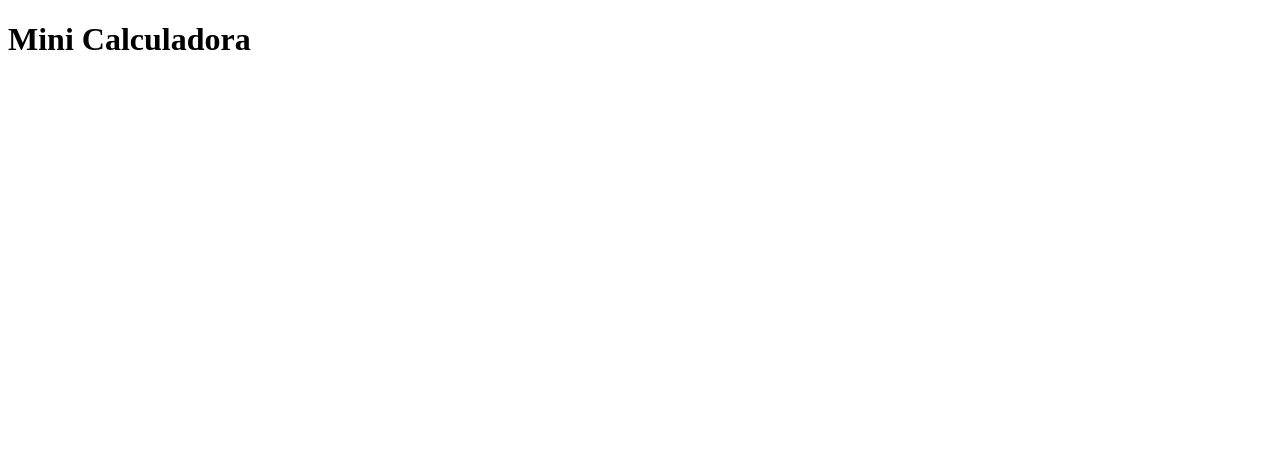
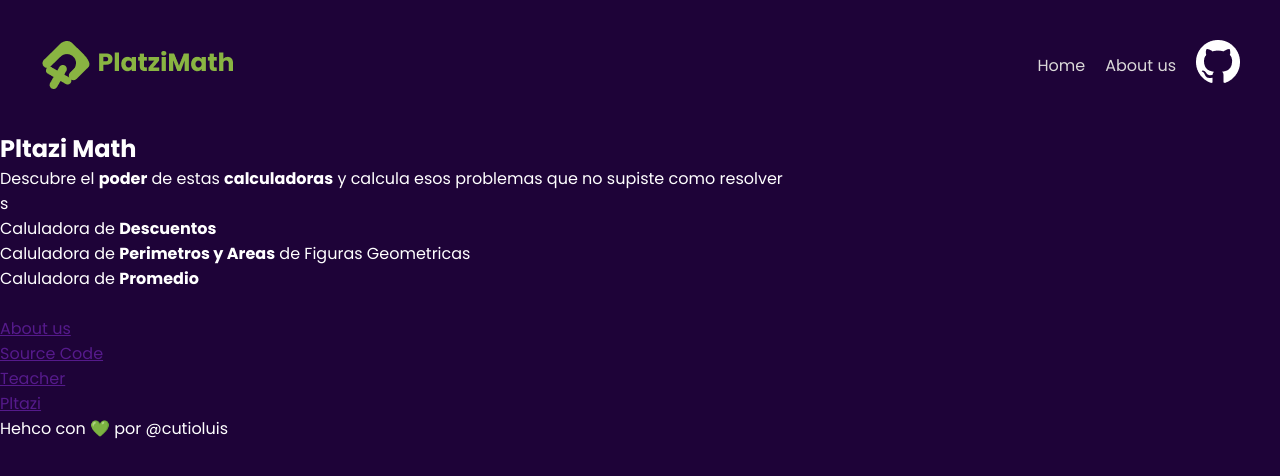
Before and after one commit to cutioluis/platzi-JsPractico, a website: page index.html in a window 1280 px wide. Drawn offline with Linux system fonts and the light colour scheme.

Commit message:
ADD navbar platzi-math

```diff
--- a/index.html
+++ b/index.html
@@ -1,13 +1,65 @@
 <!DOCTYPE html>
 <html lang="en">
+
 <head>
     <meta charset="UTF-8">
     <meta http-equiv="X-UA-Compatible" content="IE=edge">
     <meta name="viewport" content="width=device-width, initial-scale=1.0">
+    <link rel="preconnect" href="https://fonts.googleapis.com">
+    <link rel="preconnect" href="https://fonts.gstatic.com" crossorigin>
+    <link href="https://fonts.googleapis.com/css2?family=Poppins:wght@100;200;300;400;500;600;700;800;900&display=swap"
+        rel="stylesheet">
+    <link rel="stylesheet" href="./main.css">
     <title>Platzi Js-Practico</title>
 </head>
+
 <body>
-    <h1>Mini Calculadora</h1>
+    <header>
+        <nav>
+            <ul>
+                <img src="/assets/pl-logo.png" alt="" class="Pltazi Math" />
+            </ul>
+            <ul>
+                <li><a href="">Home</a></li>
+                <li><a href="">About us</a></li>
+               <a href=""> <img src="./assets/pl-github.png" alt="Git Hub"></a>
+            </ul>
+        </nav>
+    </header>
+    <main>
+        <section class="header-title">
+            <h1>Pltazi Math</h1>
+            <p>Descubre el <b>poder</b> de estas <b>calculadoras</b> y calcula esos problemas que no supiste como
+                resolver</p>
+        </section>
+        <section>s
+            <div>Caluladora
+                de <b>Descuentos</b></div>
+            <div>Caluladora
+                de <b>Perimetros y
+                    Areas</b> de Figuras
+                Geometricas</div>
+            <div>Caluladora
+                de <b>Promedio</b></div>
+        </section>
+    </main>
+    <footer>
+        <div class="footer-platzi">
+            <ul>
+                <img src="" alt="">
+            </ul>
+            <ul>
+                <li><a href="">About us</a></li>
+                <li><a href="">Source Code</a></li>
+                <li><a href="">Teacher</a></li>
+            </ul>
+            <ul>
+                <li><a href="">Pltazi</a></li>
+            </ul>
+        </div>
+        <p>Hehco con 💚️ por @cutioluis</p>
+    </footer>
 </body>
 <script src="./index.js"></script>
+
 </html>
--- /dev/null
+++ b/main.css
@@ -0,0 +1,53 @@
+
+:root {
+    --pl-bg: #1E0338;
+    --pl-bg-footer: red;
+    /* Cards  */
+    --plg-gradient-00: linear-gradient(144.12deg, #FC58B3 11.61%, #FEAE68 100%);
+    --plg-gradient-01: linear-gradient(144.12deg, #916CFF 11.61%, #70BCFB 100%);
+    --plg-gradient-02: #F2F2F2;
+}
+
+* {
+    padding: 0;
+    margin: 0;
+}
+
+html {
+    box-sizing: border-box;
+}
+
+body {
+    color: white;
+    background: var(--pl-bg);
+    font-family: 'Poppins', sans-serif;
+}
+
+nav {
+    display: flex;
+    margin: 40px;
+    justify-content: space-between;
+    align-items: center;
+}
+
+nav ul {
+    display: flex;
+    align-items: center;
+    flex-wrap: wrap;
+    justify-content: space-around;
+}
+
+nav ul li {
+    list-style: none;
+}
+
+nav  ul li a {
+    margin-right: 20px;
+    text-decoration: none;
+    color: rgb(218, 216, 216);
+}
+
+nav ul li a:hover {
+    transition: 150ms;
+    color: white;
+}
```
Also changed, not shown: Abour.html (added), assets/pl-github.png (added), assets/pl-logo.png (added).
